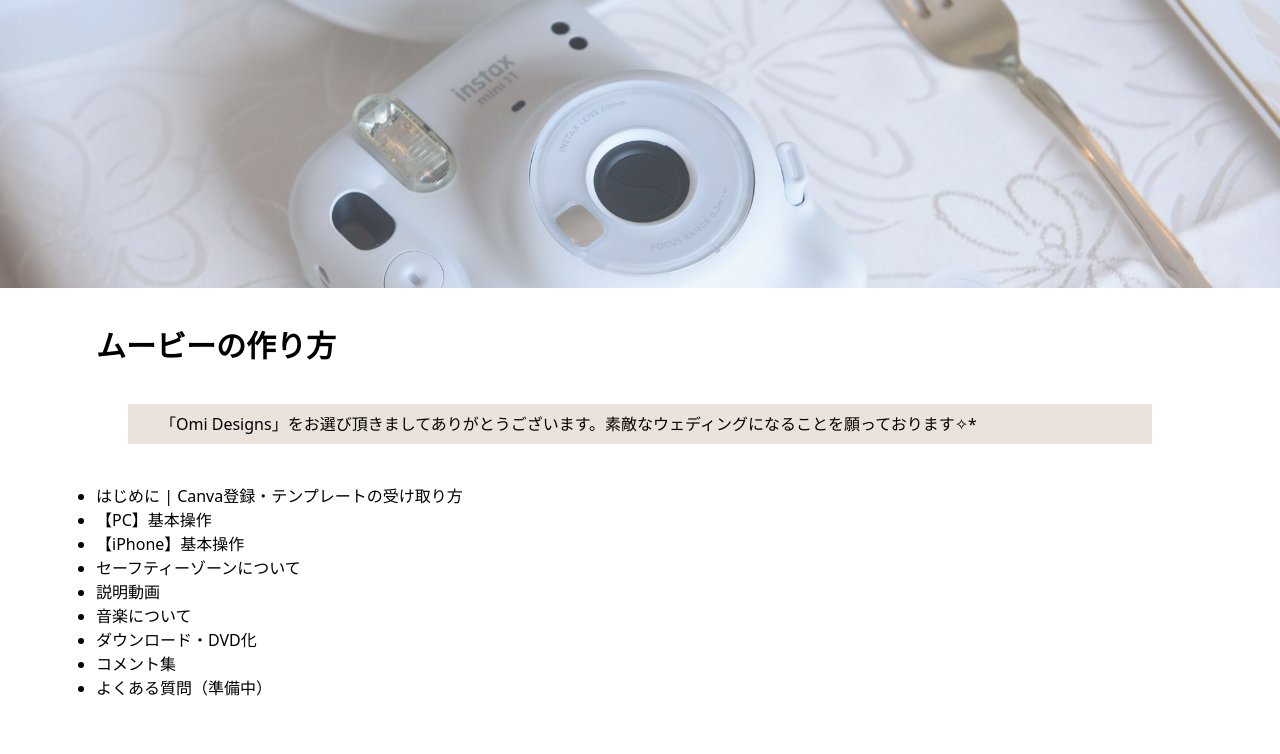
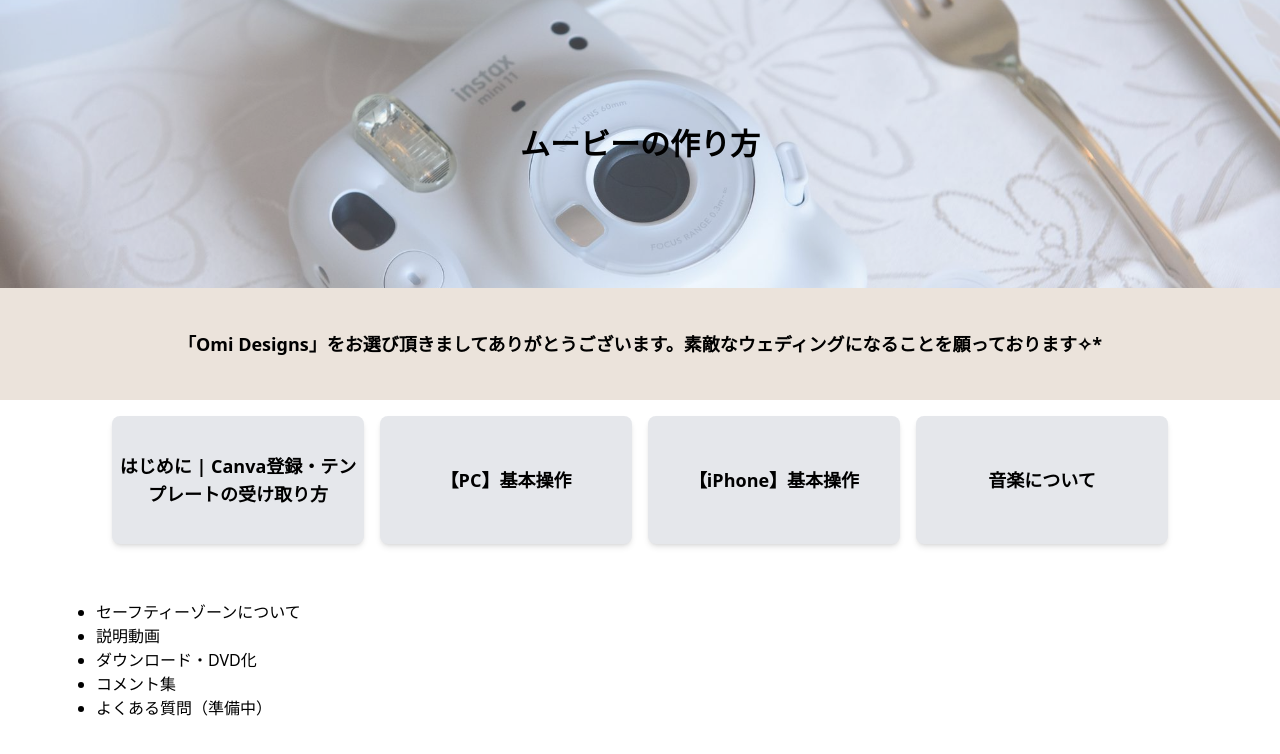
Before and after one commit to garrettomi/omidesigns-instructions, a React (Vite) app: page / in a window 1280 px wide. Shown: the top 754 px of the page. Built offline with nearby package versions, Linux system fonts and the light colour scheme.

Commit message:
Feat: Implement grid items

```diff
--- a/src/components/BlockImage.jsx
+++ b/src/components/BlockImage.jsx
@@ -1,3 +1,5 @@
+import HeaderTitle from "./HeaderTitle";
+
 export default function BlockImage({src, alt}) {
     const style = {
         backgroundImage: `url(${src})`,
@@ -6,7 +8,10 @@ export default function BlockImage({src, alt}) {
 
     return (
         <div style={style} className="bg-cover bg-no-repeat bg-center h-72 w-full">
-            <div className="absolute inset-0 bg-white bg-opacity-25" />
+            <div className="absolute inset-0 flex justify-center items-center z-20">
+                <HeaderTitle text="ムービーの作り方" />
+            </div>
+            <div className="absolute inset-0 bg-white bg-opacity-25 z-10" />
             <span className="sr-only">{alt}</span>
         </div>
     );
--- a/src/components/BorderTextBlock.jsx
+++ b/src/components/BorderTextBlock.jsx
@@ -1,7 +1,7 @@
 export default function BorderTextBlock ({text}) {
     return (
-        <div className="bg-[#ebe3db] max-w-5xl mx-auto px-4 sm:px-6 md:px-8 py-2">
-            <h6>{text}</h6>
+        <div className="bg-[#ebe3db] w-screen h-28 mx-auto px-4 sm:px-6 md:px-8 py-2 flex items-center justify-center">
+            <h6 className="font-bold text-sm sm:text-md md:text-lg">{text}</h6>
         </div>
     );
 };
--- /dev/null
+++ b/src/components/GridContainer.jsx
@@ -0,0 +1,19 @@
+export default function GridContainer ({ cards }) {
+    return (
+    <div className="container mx-auto p-4">
+        <div className="grid grid-cols-1 md:grid-cols-2 lg:grid-cols-4 gap-4">
+        {cards.map((card, index) => (
+          <a
+            key={index}
+            href={card.url}
+            target="_blank"
+            rel="noopener noreferrer"
+            className="flex items-center justify-center h-32 bg-gray-200 rounded-lg shadow-md"
+          >
+            <p className="text-center text-lg font-semibold">{card.title}</p>
+          </a>
+        ))}
+      </div>
+    </div>
+    );
+};
--- /dev/null
+++ b/src/components/HeaderTitle.jsx
@@ -0,0 +1,5 @@
+export default function HeaderTitle({text}) {
+    return (
+        <h1 className="text-xl sm:text-2xl md:text-3xl font-bold">{text}</h1>
+    );
+};
--- a/src/components/LinkList.jsx
+++ b/src/components/LinkList.jsx
@@ -4,12 +4,12 @@ export default function LinkList() {
     return (
         <div className="py-10">
             <ul>
-                <LinkListItem url="/はじめに" text="はじめに | Canva登録・テンプレートの受け取り方" />
+                {/* <LinkListItem url="/はじめに" text="はじめに | Canva登録・テンプレートの受け取り方" />
                 <LinkListItem url="/PC" text="【PC】基本操作" />
-                <LinkListItem url="/iPhone" text="【iPhone】基本操作" />
+                <LinkListItem url="/iPhone" text="【iPhone】基本操作" /> */}
                 <LinkListItem url="/セーフティーゾーンについて" text="セーフティーゾーンについて" />
                 <LinkListItem url="/説明動画" text="説明動画" />
-                <LinkListItem url="/音楽について" text="音楽について" />
+                {/* <LinkListItem url="/音楽について" text="音楽について" /> */}
                 <LinkListItem url="/ダウンロード" text="ダウンロード・DVD化" />
                 <LinkListItem url="/コメント集" text="コメント集" />
                 <LinkListItem url="/よくある質問" text="よくある質問（準備中）" />
--- a/src/pages/Home.jsx
+++ b/src/pages/Home.jsx
@@ -2,17 +2,26 @@ import homeImage from "../assets/camera.jpg"
 import BlockImage from "../components/BlockImage"
 import Title from "../components/Title"
 import BorderTextBlock from "../components/BorderTextBlock"
+import GridContainer from "../components/GridContainer"
 import LinkList from "../components/LinkList"
 
 
 function Home() {
 
+  const cards = [
+    { title: "はじめに | Canva登録・テンプレートの受け取り方", url: "/はじめに" },
+    { title: "【PC】基本操作", url: "/PC" },
+    { title: "【iPhone】基本操作", url: "/iPhone" },
+    { title: "音楽について", url: "/音楽について" }
+  ];
+
   return (
     <>
         <BlockImage src={homeImage} alt="A polaroid camera on a wedding table" />
+          {/* <Title text="ムービーの作り方" /> */}
+          <BorderTextBlock text="「Omi Designs」をお選び頂きましてありがとうございます。素敵なウェディングになることを願っております✧*" />
         <section className="homepage-gutters">
-          <Title text="ムービーの作り方" />
-          <BorderTextBlock text="「Omi Designs」をお選び頂きましてありがとうございます。素敵なウェディングになることを願っております✧*" />
+          <GridContainer cards={cards} />
           <LinkList />
         </section>
     </>
```
Also changed, not shown: src/assets/logo.png (added).
